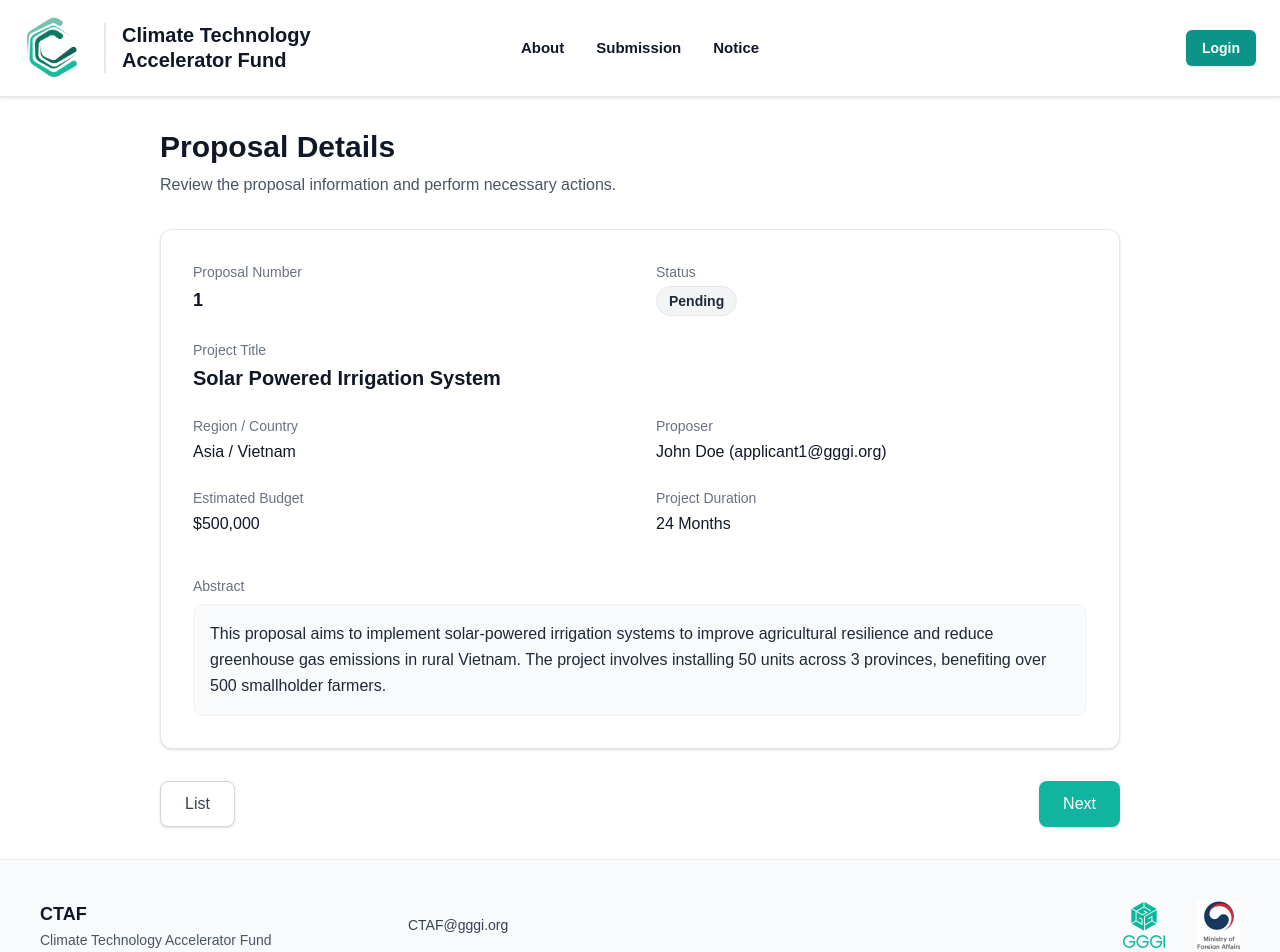
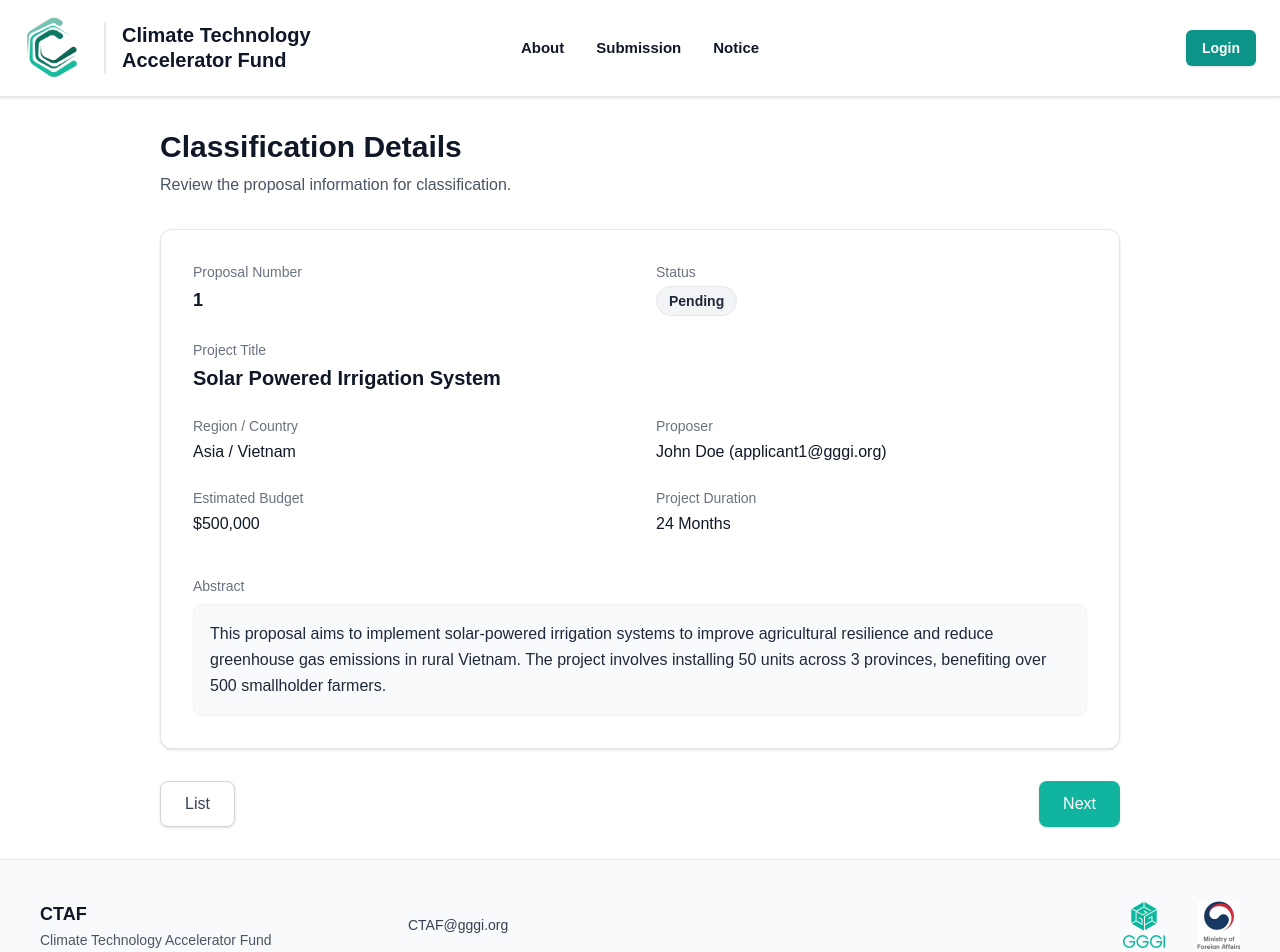
Before and after one commit to LzLLC2022/CPMS, a Next.js app: page /classification/1 in a window 1280 px wide. Shown: the top 952 px of the page. Built offline with nearby package versions, Linux system fonts and the light colour scheme.

Commit message:
refactor: separate ProposalDetail and ClassificationDetail components

```diff
--- a/src/app/classification/[id]/page.tsx
+++ b/src/app/classification/[id]/page.tsx
@@ -1,5 +1,5 @@
-import ProposalDetail from '@/components/ProposalDetail';
+import ClassificationDetail from '@/components/ClassificationDetail';
 
 export default function ClassificationProposalDetailPage({ params }: { params: { id: string } }) {
-  return <ProposalDetail id={params.id} role="Secretariat" listType="classification" />;
+  return <ClassificationDetail id={params.id} />;
 }
--- /dev/null
+++ b/src/components/ClassificationDetail.tsx
@@ -0,0 +1,132 @@
+"use client";
+
+import React, { useState } from 'react';
+import { useRouter } from 'next/navigation';
+
+interface ClassificationDetailProps {
+  id: string;
+}
+
+type ModalType = 'None' | 'Next';
+
+export default function ClassificationDetail({ id }: ClassificationDetailProps) {
+  const router = useRouter();
+  const [activeModal, setActiveModal] = useState<ModalType>('None');
+
+  // Mock proposal data
+  const proposal = {
+    id: id,
+    title: 'Solar Powered Irrigation System',
+    region: 'Asia',
+    country: 'Vietnam',
+    proposer: 'John Doe',
+    email: 'applicant1@gggi.org',
+    date: '2026-10-15',
+    status: 'Pending',
+    abstract: 'This proposal aims to implement solar-powered irrigation systems to improve agricultural resilience and reduce greenhouse gas emissions in rural Vietnam. The project involves installing 50 units across 3 provinces, benefiting over 500 smallholder farmers.',
+    budget: '$500,000',
+    duration: '24 Months'
+  };
+
+  const closeModal = () => {
+    setActiveModal('None');
+  };
+
+  const handleSubmit = (actionType: string) => {
+    console.log(`Action: ${actionType}`);
+    // Simulate action success
+    alert(`Successfully processed action: ${actionType}`);
+    closeModal();
+  };
+
+  return (
+    <div className="flex flex-col max-w-5xl mx-auto px-4 sm:px-6 lg:px-8 py-8 w-full">
+      <div className="mb-8">
+        <h2 className="text-3xl font-extrabold text-gray-900 mb-2">Classification Details</h2>
+        <p className="text-gray-600">Review the proposal information for classification.</p>
+      </div>
+
+      <div className="bg-white p-8 rounded-xl shadow-sm border border-gray-200 mb-8">
+        <div className="grid grid-cols-1 md:grid-cols-2 gap-y-6 gap-x-8">
+          <div>
+            <span className="block text-sm font-medium text-gray-500 mb-1">Proposal Number</span>
+            <span className="block text-lg font-semibold text-gray-900">{proposal.id}</span>
+          </div>
+          <div>
+            <span className="block text-sm font-medium text-gray-500 mb-1">Status</span>
+            <span className="inline-flex items-center px-3 py-1 rounded-full text-sm font-semibold bg-gray-100 text-gray-800 border border-gray-200">
+              {proposal.status}
+            </span>
+          </div>
+
+          <div className="md:col-span-2">
+            <span className="block text-sm font-medium text-gray-500 mb-1">Project Title</span>
+            <span className="block text-xl font-semibold text-gray-900">{proposal.title}</span>
+          </div>
+
+          <div>
+            <span className="block text-sm font-medium text-gray-500 mb-1">Region / Country</span>
+            <span className="block text-base text-gray-900">{proposal.region} / {proposal.country}</span>
+          </div>
+          <div>
+            <span className="block text-sm font-medium text-gray-500 mb-1">Proposer</span>
+            <span className="block text-base text-gray-900">{proposal.proposer} ({proposal.email})</span>
+          </div>
+
+          <div>
+            <span className="block text-sm font-medium text-gray-500 mb-1">Estimated Budget</span>
+            <span className="block text-base text-gray-900">{proposal.budget}</span>
+          </div>
+          <div>
+            <span className="block text-sm font-medium text-gray-500 mb-1">Project Duration</span>
+            <span className="block text-base text-gray-900">{proposal.duration}</span>
+          </div>
+
+          <div className="md:col-span-2 mt-4">
+            <span className="block text-sm font-medium text-gray-500 mb-2">Abstract</span>
+            <p className="text-gray-800 leading-relaxed bg-gray-50 p-4 rounded-lg border border-gray-100">
+              {proposal.abstract}
+            </p>
+          </div>
+        </div>
+      </div>
+
+      <div className="flex flex-wrap gap-4 justify-between">
+        <button
+          onClick={() => router.push('/classification')}
+          className="px-6 py-2.5 bg-white border border-gray-300 text-gray-700 rounded-lg hover:bg-gray-50 font-medium transition-colors shadow-sm"
+        >
+          List
+        </button>
+        <div className="flex flex-wrap gap-3">
+          {proposal.status === 'Pending' && (
+            <button
+              onClick={() => setActiveModal('Next')}
+              className="px-6 py-2.5 bg-[#11B59F] text-white rounded-lg hover:bg-[#0e9582] font-medium shadow-sm transition-colors"
+            >
+              Next
+            </button>
+          )}
+        </div>
+      </div>
+
+      {/* Next Modal */}
+      {activeModal === 'Next' && (
+        <div className="fixed inset-0 bg-black/50 flex items-center justify-center z-50 p-4">
+          <div className="bg-white rounded-xl shadow-xl w-full max-w-sm overflow-hidden animate-in fade-in zoom-in-95 duration-200">
+            <div className="px-6 py-4 border-b border-gray-100 bg-gray-50">
+              <h3 className="text-lg font-bold text-gray-900">Confirm Next Status</h3>
+            </div>
+            <div className="p-6">
+              <p className="text-gray-700">Are you sure you want to change the status to the next step?</p>
+            </div>
+            <div className="px-6 py-4 border-t border-gray-100 flex justify-end gap-3 bg-gray-50">
+              <button onClick={closeModal} className="px-4 py-2 border border-gray-300 text-gray-700 rounded-lg hover:bg-gray-100 font-medium">Cancel</button>
+              <button onClick={() => handleSubmit('Next')} className="px-4 py-2 bg-[#11B59F] text-white rounded-lg hover:bg-[#0e9582] font-medium shadow-sm">Confirm</button>
+            </div>
+          </div>
+        </div>
+      )}
+    </div>
+  );
+}
--- a/src/components/ProposalDetail.tsx
+++ b/src/components/ProposalDetail.tsx
@@ -7,12 +7,11 @@ import { useRouter } from 'next/navigation';
 interface ProposalDetailProps {
   id: string;
   role: 'Regional Director' | 'Secretariat';
-  listType?: 'submission' | 'classification';
 }
 
-type ModalType = 'None' | 'CompleteReview' | 'RequestRevision' | 'Reject' | 'Next';
+type ModalType = 'None' | 'CompleteReview' | 'RequestRevision' | 'Reject';
 
-export default function ProposalDetail({ id, role, listType = 'submission' }: ProposalDetailProps) {
+export default function ProposalDetail({ id, role }: ProposalDetailProps) {
   const router = useRouter();
   const [activeModal, setActiveModal] = useState<ModalType>('None');
 
@@ -105,9 +104,7 @@ export default function ProposalDetail({ id, role, listType = 'submission' }: Pr
       <div className="flex flex-wrap gap-4 justify-between">
         <button
           onClick={() => {
-            if (listType === 'classification') {
-              router.push('/classification');
-            } else if (role === 'Regional Director') {
+            if (role === 'Regional Director') {
               router.push('/proposal-list/regional-director');
             } else {
               router.push('/proposal-list/secretariat');
@@ -118,15 +115,6 @@ export default function ProposalDetail({ id, role, listType = 'submission' }: Pr
           List
         </button>
         <div className="flex flex-wrap gap-3">
-          {listType === 'classification' && proposal.status === 'Pending' ? (
-            <button
-              onClick={() => setActiveModal('Next')}
-              className="px-6 py-2.5 bg-[#11B59F] text-white rounded-lg hover:bg-[#0e9582] font-medium shadow-sm transition-colors"
-            >
-              Next
-            </button>
-          ) : (
-            <>
           <button
             onClick={() => setActiveModal('CompleteReview')}
             className="px-6 py-2.5 bg-[#11B59F] text-white rounded-lg hover:bg-[#0e9582] font-medium shadow-sm transition-colors"
@@ -145,8 +133,6 @@ export default function ProposalDetail({ id, role, listType = 'submission' }: Pr
           >
             Reject
           </button>
-            </>
-          )}
         </div>
       </div>
 
@@ -242,24 +228,6 @@ export default function ProposalDetail({ id, role, listType = 'submission' }: Pr
           </div>
         </div>
       )}
-
-      {/* Next Modal */}
-      {activeModal === 'Next' && (
-        <div className="fixed inset-0 bg-black/50 flex items-center justify-center z-50 p-4">
-          <div className="bg-white rounded-xl shadow-xl w-full max-w-sm overflow-hidden animate-in fade-in zoom-in-95 duration-200">
-            <div className="px-6 py-4 border-b border-gray-100 bg-gray-50">
-              <h3 className="text-lg font-bold text-gray-900">Confirm Next Status</h3>
-            </div>
-            <div className="p-6">
-              <p className="text-gray-700">Are you sure you want to change the status to the next step?</p>
-            </div>
-            <div className="px-6 py-4 border-t border-gray-100 flex justify-end gap-3 bg-gray-50">
-              <button onClick={closeModal} className="px-4 py-2 border border-gray-300 text-gray-700 rounded-lg hover:bg-gray-100 font-medium">Cancel</button>
-              <button onClick={() => handleSubmit('Next')} className="px-4 py-2 bg-[#11B59F] text-white rounded-lg hover:bg-[#0e9582] font-medium shadow-sm">Confirm</button>
-            </div>
-          </div>
-        </div>
-      )}
     </div>
   );
 }
```
Lines whose indentation alone changed are shown as unchanged.
